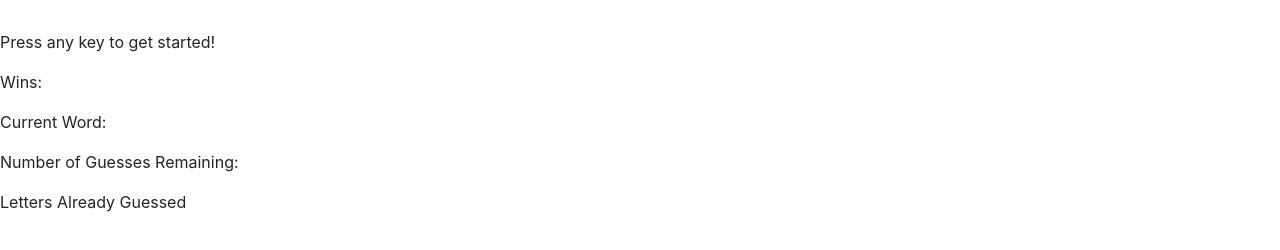
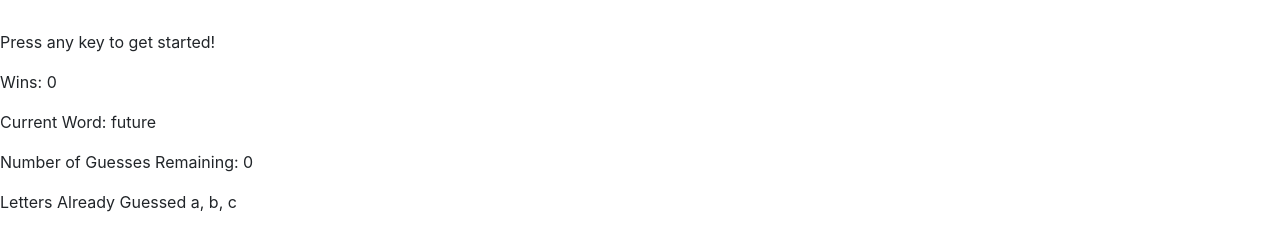
Before and after one commit to avscott562/Word-Guess-Game, a plain HTML site: page index.html in a window 1280 px wide. Shown: the part 186-436 px from the top of the page. Drawn offline with nearby package versions, Linux system fonts and the light colour scheme.

Commit message:
add pseudocode

```diff
--- a/index.html
+++ b/index.html
@@ -16,10 +16,10 @@
 
     <div>
         <p>Press any key to get started!</p>
-        <p>Wins: </p>
-        <p>Current Word: </p>
-        <p>Number of Guesses Remaining: </p>
-        <p>Letters Already Guessed</p>
+        <p>Wins: <span id="win">0</span></p>
+        <p>Current Word: <span id="currentWord">future</span></p>
+        <p>Number of Guesses Remaining: <span id="guess">0</span></p>
+        <p>Letters Already Guessed <span id="used">a, b, c</span></p>
     </div>
 
     <!-- add link to javascript file -->
```
Also changed, not shown: assets/javascript/game.js (+18 -0 lines).
